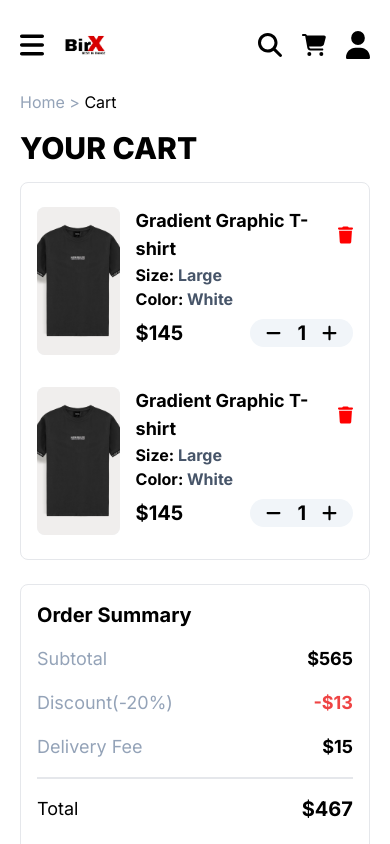
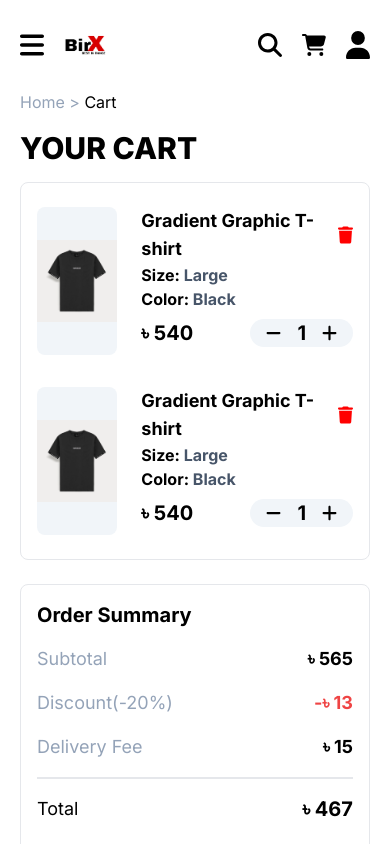
Before and after one commit to Shahabuddin1122/BirX, a Next.js app in the folder frontend/: page /cart in a window 390 px wide. Shown: the top 844 px of the page. Built offline with nearby package versions, Linux system fonts and the light colour scheme.

Commit message:
update responsive design

```diff
--- a/frontend/src/app/cart/page.tsx
+++ b/frontend/src/app/cart/page.tsx
@@ -12,34 +12,36 @@ const Page = () => {
     return (
         <>
             <Navbar/>
-            <div className={"px-5"}>
+            <div className={"md:px-0 md:mx-24 px-5"}>
                 <p className={"text-slate-400"}>Home &gt; <span
                     className={"text-black"}>Cart</span></p>
                 <h1 className={"text-3xl font-extrabold py-4"}>YOUR CART</h1>
                 <div className={"flex flex-col gap-y-4 border rounded-lg py-4"}>
-                    <VerticalProductCard/>
-                    <VerticalProductCard/>
+                    <VerticalProductCard image={"/shirt.png"} name={'Gradient Graphic T-shirt'} color={'Black'} size={'Large'} price={'540'}/>
+                    <VerticalProductCard image={"/shirt.png"} name={'Gradient Graphic T-shirt'} color={'Black'} size={'Large'} price={'540'}/>
                 </div>
                 <div className={"flex flex-col gap-y-4 border rounded-lg p-4 my-6"}>
                     <h1 className={"text-xl font-bold"}>Order Summary</h1>
                     <div className={"text-lg flex justify-between"}>
                         <p className={"text-slate-400"}>Subtotal</p>
-                        <p className={"font-bold"}>$565</p>
+                        <p className={"font-bold"}>৳ 565</p>
                     </div>
                     <div className={"text-lg flex justify-between"}>
                         <p className={"text-slate-400"}>Discount(-20%)</p>
-                        <p className={"font-bold text-red-500"}>-$13</p>
+                        <p className={"font-bold text-red-500"}>-৳ 13</p>
                     </div>
                     <div className={"text-lg flex justify-between"}>
                         <p className={"text-slate-400"}>Delivery Fee</p>
-                        <p className={"font-bold"}>$15</p>
+                        <p className={"font-bold"}>৳ 15</p>
                     </div>
                     <div className={"w-full border"}></div>
                     <div className={"text-black flex justify-between pb-4"}>
                         <p className={"text-lg"}>Total</p>
-                        <p className={"font-bold text-xl"}>$467</p>
+                        <p className={"font-bold text-xl"}>৳ 467</p>
                     </div>
-                    <Button text={"Go to Checkout"} option={true} onclick={()=> router.push('/checkout')}/>
+                    <div className={'w-full flex justify-center items-center'}>
+                        <Button text={"Go to Checkout"} option={true} onclick={()=> router.push('/checkout')}/>
+                    </div>
                 </div>
             </div>
             <Footer/>
--- a/frontend/src/app/checkout/page.tsx
+++ b/frontend/src/app/checkout/page.tsx
@@ -12,7 +12,7 @@ const Page = () => {
     return (
         <>
             <Navbar/>
-            <div className={"px-5"}>
+            <div className={"md:mx-24 md:px-0 px-5"}>
                 <div>
                     <div className={"flex gap-x-2"}>
                         <Image src={'/home.svg'} alt={'home'} width={20} height={20}/>
@@ -49,7 +49,9 @@ const Page = () => {
                             <p className={"font-bold text-xl"}>$467</p>
                         </div>
                     </div>
-                    <Button text={"Order"} option={true} onclick={() => router.push('/')}/>
+                    <div className={'flex justify-center items-center '}>
+                        <Button text={"Order"} option={true} onclick={() => router.push('/')}/>
+                    </div>
                 </div>
             </div>
             <Footer/>
--- a/frontend/src/app/product/[id]/page.tsx
+++ b/frontend/src/app/product/[id]/page.tsx
@@ -22,15 +22,15 @@ const Page = () => {
                                    objectFit={"cover"} className={"rounded-lg"}/>
                         </div>
                         <div className={"flex justify-between h-[100px] gap-x-4"}>
-                            <div className={"w-1/3 h-full relative rounded-lg border-black border-2"}>
+                            <div className={"w-1/3 h-auto relative rounded-lg border-black border-2"}>
                                 <Image src={"/shirt.png"} alt={"Shirt"} fill objectFit={"cover"}
                                        className={"rounded-lg"}/>
                             </div>
-                            <div className={"w-1/3 h-full relative rounded-lg"}>
+                            <div className={"w-1/3 h-auto relative rounded-lg"}>
                                 <Image src={"/shirt.png"} alt={"Shirt"} fill objectFit={"cover"}
                                        className={"rounded-lg"}/>
                             </div>
-                            <div className={"w-1/3 h-full relative rounded-lg"}>
+                            <div className={"w-1/3 h-auto relative rounded-lg"}>
                                 <Image src={"/shirt.png"} alt={"Shirt"} fill objectFit={"cover"}
                                        className={"rounded-lg"}/>
                             </div>
--- a/frontend/src/components/Button.tsx
+++ b/frontend/src/components/Button.tsx
@@ -1,7 +1,7 @@
 const Button = ({text,option,onclick}:{text:string,option:boolean,onclick?: ()=> void}) => {
     return (
         <>
-            <button onClick={onclick} className={`w-full py-3 rounded-full ${option? 'bg-black text-white': 'bg-white text-black border border-black'}`}>{text}</button>
+            <button onClick={onclick} className={`w-full md:w-1/3 py-3 rounded-full ${option? 'bg-black text-white': 'bg-white text-black border border-black'}`}>{text}</button>
         </>
     )
 }
--- a/frontend/src/components/verticalProductCard.tsx
+++ b/frontend/src/components/verticalProductCard.tsx
@@ -1,26 +1,37 @@
 import Image from "next/image";
 import Quantity from "@/components/quantity";
+import React from "react";
 
-const VerticalProductCard = () => {
+interface VerticalProductCardProps {
+    image: string,
+    name: string,
+    size: string,
+    color: string,
+    price: string,
+    onClick?: () => void;
+}
+
+const VerticalProductCard:React.FC<VerticalProductCardProps> = ({image,name,size,color,price,onClick}) => {
     return (
         <>
-            <div className={"w-full px-4 py-2 flex gap-x-4"}>
+            <div className={"w-full px-4 py-2 flex gap-x-6"}>
                 <div className={"w-[120px] h-auto relative bg-slate-100 rounded-lg"}>
-                    <Image src={"/shirt.png"} alt={"product"} fill objectFit={"cover"} className={"rounded-lg"}/>
+                    <Image src={image} alt={"product"} fill objectFit={"contain"} className={"rounded-lg"}/>
                 </div>
                 <div className={"w-full"}>
                     <div className={"flex justify-between"}>
-                        <p className={"text-lg font-bold"}>Gradient Graphic T-shirt</p>
+                        <p className={"text-lg font-bold"}>{name}</p>
                         <Image src={"/trash.svg"} alt={"delete"} width={15} height={15}/>
                     </div>
-                    <p className={"font-bold"}>Size: <span className={"text-slate-600"}>Large</span></p>
-                    <p className={"font-bold"}>Color: <span className={"text-slate-600"}>White</span></p>
+                    <p className={"font-bold"}>Size: <span className={"text-slate-600"}>{size}</span></p>
+                    <p className={"font-bold"}>Color: <span className={"text-slate-600"}>{color}</span></p>
                     <div className={"flex justify-between py-2"}>
-                        <p className={"text-xl font-bold"}>$145</p>
+                        <p className={"text-xl font-bold"}>৳ {price}</p>
                         <Quantity/>
                     </div>
                 </div>
             </div>
+
         </>
     )
 }
```
Also changed, not shown: frontend/src/app/page.tsx (+8 -4 lines).
